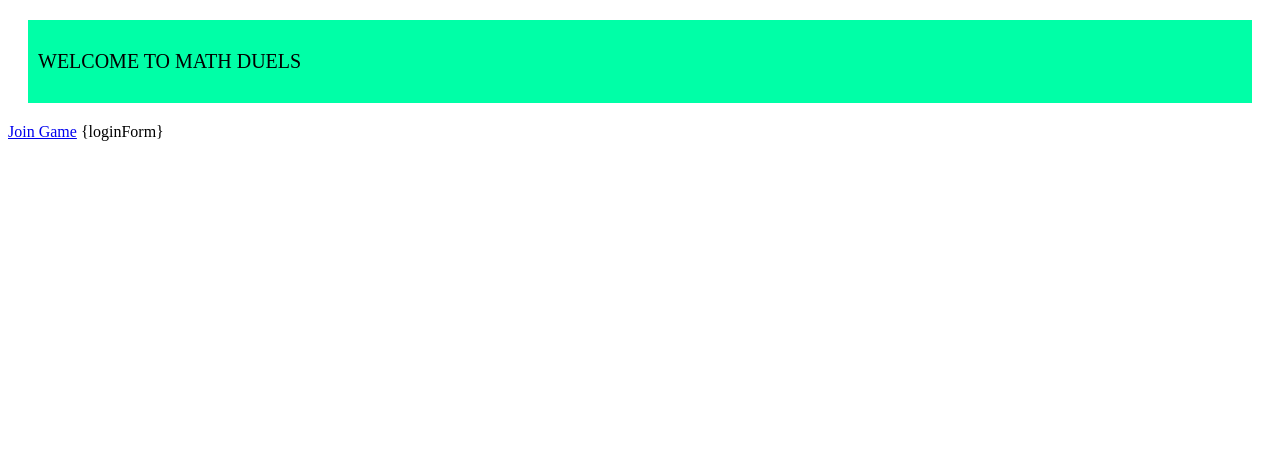
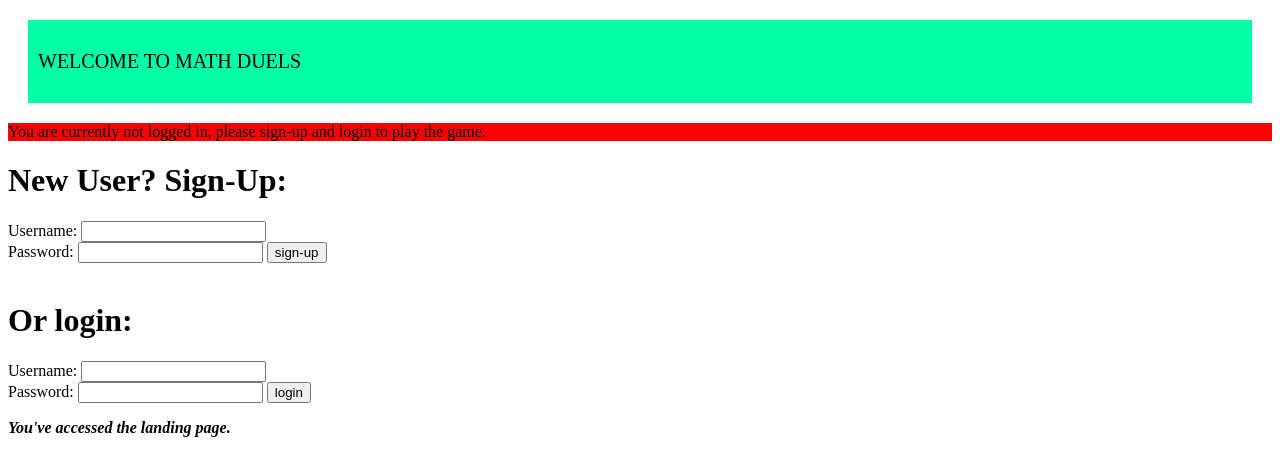
Before and after one commit to safriedl/CSE312_Project, a Flask app: page / in a window 1280 px wide. Shown: the top 476 px of the page. Run offline with Flask 2, Linux system fonts and the light colour scheme; some libraries are stand-ins or nearby versions.

Commit message:
Account Registration Completed.
1. Can sign-up/login at homepage.
2. Can access profile at "/profile" or with link.
3. Added hashed authentication.
4. Added Cookies.
5. Two types template homepages are served at the path "/", home_page.html, that contains a specified message informing user to login. And home_page_au.html that will contain any feature the user can  access if they're logged in.

Either one, the server will always check if auToken is provided when requesting on any route.

```diff
--- a/app.py
+++ b/app.py
@@ -6,15 +6,16 @@ from flask_socketio import SocketIO, join_room, leave_room, send, emit
 
 from dbCode import *
 from problem import *
+import hashlib
 
 CreateTables()
 
 # calls to insert data.
-user1 = postgresql_system("addUsersFull", ("a", "xyz", "b", 3, 4))
+'''user1 = postgresql_system("addUsersFull", ("a", "xyz", "b", 3, 4))
 user2 = postgresql_system("addUsersFull", ("b", "xyz", "b", 7, 129))
 user3 = postgresql_system("addUsersFull", ("c", "xyz", "b", 5, 69))
 user4 = postgresql_system("addUsersFull", ("d", "xyz", "b", 0, 3))
-user5 = postgresql_system("addUsersFull", ("e", "xyz", "b", 11, 2222))
+user5 = postgresql_system("addUsersFull", ("e", "xyz", "b", 11, 2222)) need to add more values for new attributes. can also use form to add users now.'''
 
 app = Flask("Math Duels")
 socket = SocketIO(app)
@@ -25,83 +26,121 @@ connected = []
 
 lobby_counter = 0
 
-# New Code
-userTokens = []
 
 
-# 1 Served at the path /, loads up the homepage, and sets the homepage as unauthorized and needs to log in, or already logged in
 
+
+
+def escape_html(text):
+    """Returns a version of the input string with escaped html."""
+    return text.replace('&', '&amp').replace('<', '&lt').replace('>', '&gt')
+
+#--NEW EDITED CODE--
+#Given the token, get user all info. May be used by any route that requires checking if user is authenticated and requires getting the user info.
+def getUserWithToken(auToken):
+     hashed_auth_token = hashlib.sha256( auToken.encode() ).hexdigest()
+     print(hashed_auth_token)
+     users = postgresql_system("allUsers")
+     for u in users:
+         print(u)
+         if u[6] == hashed_auth_token:
+             return u #u = #(id, username, password, salt, gamesWon, gamesPlayed, auToken)
+     print("END")
+     return None
+
+
+#1 Served at the path /, loads up the homepage, and sets the homepage as unauthorized and needs to log in, or already logged in.
 @app.route('/', methods=['GET'])
 def home():
-    auToken = request.cookies.get('userAuToken')
+    auth_token = request.cookies.get('userAuToken')
 
-    if auToken in userTokens:  # Then authenitcated.
-        loginForm = '''<h1>New User? Sign-Up:</h1>
-            <form action="/sign-up" id="sign-up" method="post">
-                <label for="username">Username: </label>
-                <input id="username" type="text" name="username">
-                <br />
-                <label for="password">Password: </label>
-                <input id="password" type="text" name="password">
-                <input type="submit" value="sign-up">
-            </form style="background-color:aquamarine;>
-            <h1>Or login:</h1>
-            <form action="/login" id="login" method="post">
-                <label for="username">Username: </label>
-                <input id="username" type="text" name="username">
-                <br />
-                <label for="password">Password: </label>
-                <input id="password" type="text" name="password">
-                <input type="submit" value="login">
-            </form style="background-color:#1E90FF;>'''
-        return render_template("home_page.html", loginForm=loginForm)
+    user = getUserWithToken(auth_token) if auth_token != None else None
+    print("USER", user)
+    if user != None: #Then authenitcated.
+        username = user[1]
+        return render_template("home_page_au.html", user=username)
 
     else:
-        loginForm = "<p style='background-color:red;' >You are currently not logged in, please sign-up and login to play the game.</p>"
-        return render_template("home_page.html", loginForm=loginForm)
-
-    # return render_template("home_page.html")
-    # Note that this route, /, does not add or change auTokens or signs up or logs in users, etc. ust checks if users authenticated or not.
+        return render_template("home_page.html", replace="You've accessed the landing page.")
+    #Note that this route, /, does not add or change auTokens or signs up or logs in users, etc. just checks if users authenticated or not.
 
 
-# automatically signs up users and adds them to the db.
+#Automatically signs up users and adds them to the db.
+@app.route('/signup', methods = ['POST', 'GET'])
 def sign_up():
-    user = request.form['username']
-    pwd = request.form['password']  # ***Should hash pwd.
+   user = request.form['username']
+   pwd = request.form['password']  #***Should hash pwd.
 
-    userInfo = (user, pwd, "salt", 0, 0)  # (id, username, password, salt, gamesWon, gamesPlayed)
-    result = postgresql_system("addUsersFull", userInfo)
+   ALL_CHARS = "qwertyuiopasdfghjklzxcvbnmQWERTYUIOPASDFGHJKLZXCVBNM1234567890"
+   salt = ''.join([random.choice(ALL_CHARS) for _ in range(10)])
+   saltB = salt.encode()
+   saltedandhashedpwd = hashlib.sha256(pwd.encode() + saltB).hexdigest()
 
-    # Now user successfully signed-up, return to homepage.
-    return redirect(url_for('/'))
+   userInfo = (user, saltedandhashedpwd, salt, 0, 0, None)  #(id, username, password, salt, gamesWon, gamesPlayed, auToken)
+   result = postgresql_system("addUsersFull", userInfo)
+
+   #Now user successfully signed-up, return to homepage.
+   return render_template("home_page.html", replace="You've successfully signed-up and registered an account, now you can sign-in to play!")
 
 
+
+@app.route('/login', methods = ['POST', 'GET'])
 def login():
-    user_name = request.form['username']
-    pwd = request.form['password']
-    info = postgresql_system("getUser", user_name)
-    if info[2] == pwd:  # ***should hash pwd.
-        # Then authenticated, serve homepage again with setting the cookie.
+   user_name = request.form['username']
+   pwd = request.form['password']
 
-        ALL_CHARS = "qwertyuiopasdfghjklzxcvbnmQWERTYUIOPASDFGHJKLZXCVBNM1234567890"
-        auth_token = ''.join([random.choice(ALL_CHARS) for _ in range(30)])
-        result = postgresql_system("Update_auth_token", auth_token, user_name)
+   info = postgresql_system("getUser", user_name)
 
-        loginForm = "<p style='background-color:#0000A0;' >Login Success, click start to join a lobby and begin a match.</p>"
-        resp = make_response(
-            render_template("home_page.html", loginForm=loginForm))  # sets in the http headers earlier here.
-        resp.set_cookie('userAuToken', auth_token)  # Set the cookie in the http respone.
-        return resp  # Now, users are logged in, and accessing any route will check if they have an auth_token, and serve custom responses. For example, requesting homepage will serve logged in homepage.
+   if info == None: #When an auToken value doesn't exist in db.
+       return render_template("home_page.html", replace="Incorrect username or password, please login or sign-up with a new account.") #<- This also notifies user of login error, instead of redirect('/', 302)
+   #else user info exists in db.
+
+   salt = info[3]
+   saltB = salt.encode()
+   saltedandhashedpwd = hashlib.sha256(pwd.encode() + saltB).hexdigest()
+
+   if info[2] == saltedandhashedpwd:
+       #Then authenticated, serve homepage again with setting the cookie.
+
+       ALL_CHARS = "qwertyuiopasdfghjklzxcvbnmQWERTYUIOPASDFGHJKLZXCVBNM1234567890"
+       auth_token = ''.join([random.choice(ALL_CHARS) for _ in range(30)])
+
+       hashed_auth_token = hashlib.sha256( auth_token.encode() ).hexdigest()
+       result = postgresql_system("Update_auth_token", hashed_auth_token, user_name)
+
+
+       resp = make_response(render_template("home_page_au.html", username=info[1])) #sets in the http headers earlier here.
+       resp.set_cookie('userAuToken', auth_token) #Set the cookie in the http response.
+       return resp #Now, users are logged in, and accessing any route will check if they have an auth_token, and serve custom responses. For example, requesting homepage will serve authorized homepage with username shown.
+
+   else:
+       return render_template("home_page.html", replace = "Incorrect username or password, please login or sign-up with a new account.")
+       #Redirect to homepage, just like after signing up, without setting the auToken. Can also serve homepage and set loginForm to state that incorrect pwd entered. -Already done.
+
+
+
+#has been modified it to directly use the auth_token instead.
+@app.route('/profile', methods=['GET'])
+def profile():
+    auth_token = request.cookies.get('userAuToken') #1. get auToken.
+
+    info = getUserWithToken(auth_token) if auth_token != None else None #2. get user_info for the auToken, if auToken exists and valid.
+    print("USER", info)
+    if info != None: #3. Then authenticated.
+        username = info[1]
+        wins = info[4]
+        games_played = info[5]
+        return render_template('user_profile_template.html', wins=wins, played=games_played, user=username)
 
     else:
-        return redirect(url_for(
-            '/'))  # Redirect to homepage, just like after signing up, without setting the auToken. Can also serve homepage and set loginForm to state that incorrect pwd entered.
+        return render_template("home_page.html", replace="Please Login first to access your profile.")#abort(404) #or may send a redirect to homepage.
+#--END OF NEW EDITED CODE--
 
 
 @app.route('/leaderboard', methods=['GET'])
 def leader_board():
     users = postgresql_system("getLeaderboard")
-    return render_template("leaderboard.html", users=users)
+    return render_template("leaderboard.html", users=users) #Works now.
 
 
 @app.route('/scripts/<script>')
@@ -109,6 +148,10 @@ def serve_js(script):
     return send_from_directory('scripts', script)
 
 
+
+
+
+#--Live Game Management--
 @app.route('/localgame', methods=['GET'])
 def local_game():
     problemTuple = generate_question()
@@ -117,17 +160,6 @@ def local_game():
     print(problemTuple)
     return render_template("local_problem.html", problem=problemTuple[0], ans=problemTuple[1])
 
-
-@app.route('/profile/<username>', methods=['GET'])
-def profile(username):
-    user_data = postgresql_system("getUser", username)
-    print(user_data)
-    if user_data:
-        wins = user_data[4]
-        games_played = user_data[5]
-        return render_template('user_profile_template.html', wins=wins, played=games_played, user=username)
-    else:
-        abort(404)
 
 
 @app.route('/lobby')
@@ -207,9 +239,6 @@ def validate_answer(data):
         emit("answered_correct", json.dumps({"user": username, "answer": correct}), to=room)
 
 
-def escape_html(text):
-    """Returns a version of the input string with escaped html."""
-    return text.replace('&', '&amp').replace('<', '&lt').replace('>', '&gt')
 
 
 if __name__ == "__main__":
--- /dev/null
+++ b/scripts/styles.css
@@ -0,0 +1 @@
+<link rel="stylesheet" type="text/css" href="styles.css" / >
--- a/templates/home_page.html
+++ b/templates/home_page.html
@@ -8,13 +8,41 @@
     <div style="padding: 10px; background-color: #00ffa7; margin: 20px">
         <p style="font-size: 20px">WELCOME TO MATH DUELS</p>
     </div>
-    <a href="https://localhost:8080/lobby">Join Game</a>
+
+
+    <p style='background-color:red;'>You are currently not logged in, please sign-up and login to play the game.</p>
+
+
+    <h1>New User? Sign-Up:</h1>
+    <form action="/signup" id="sign-up" method="post">
+
+        <label for="username">Username: </label>
+        <input id="username" type="text" name="username">
+
+        <br />
+        <label for="password">Password: </label>
+        <input id="password" type="text" name="password">
+        <input type="submit" value="sign-up">
+
+    </form>
 
 
 
+    <br />
+    <h1>Or login:</h1>
+    <form action="/login" id="login" method="post">
 
-    {loginForm}
+        <label for="username">Username: </label>
+        <input id="username" type="text" name="username">
 
+        <br />
+        <label for="password">Password: </label>
+        <input id="password" type="text" name="password">
+        <input type="submit" value="login">
+
+    </form>
+
+    <p><i><b> {{ replace }} </i></b></p>
 
 </body>
 </html>
```
Also changed, not shown: dbCode.py (+25 -22 lines), templates/home_page_au.html (added, +22 -0 lines).
